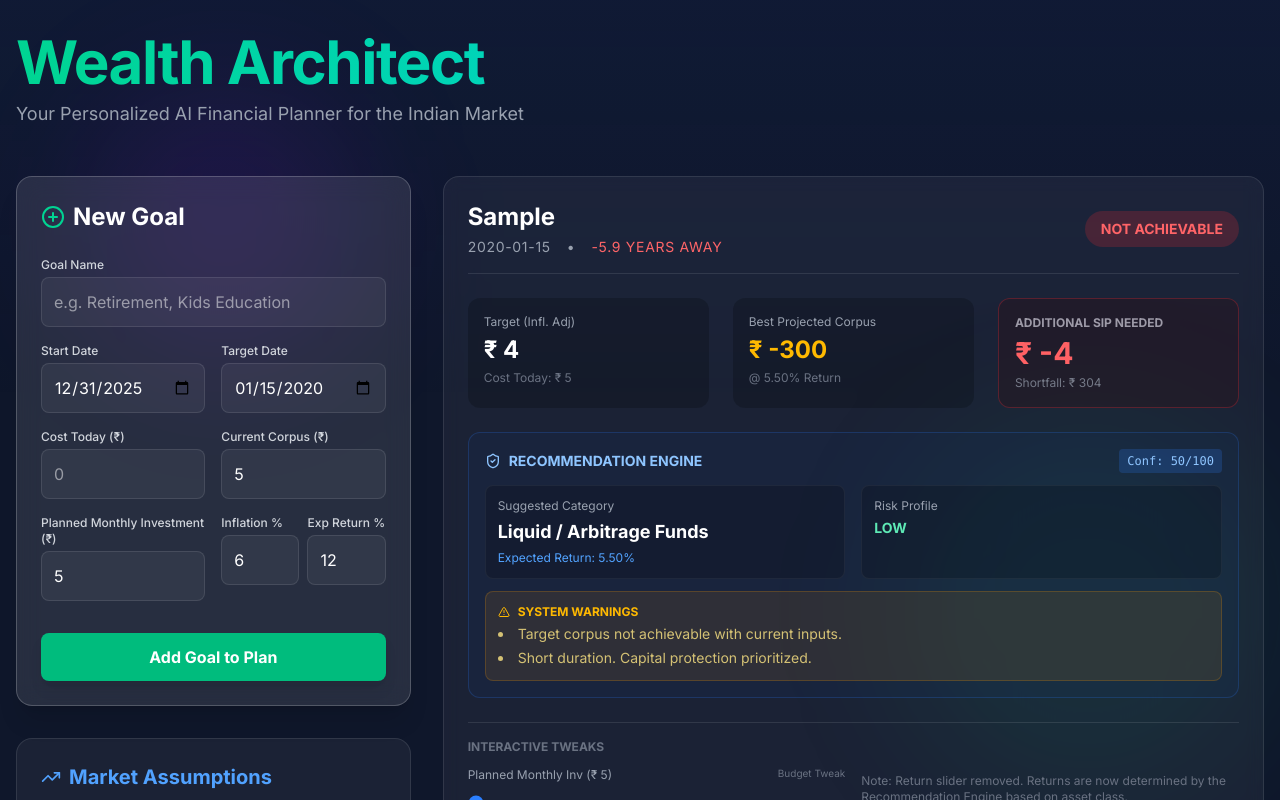
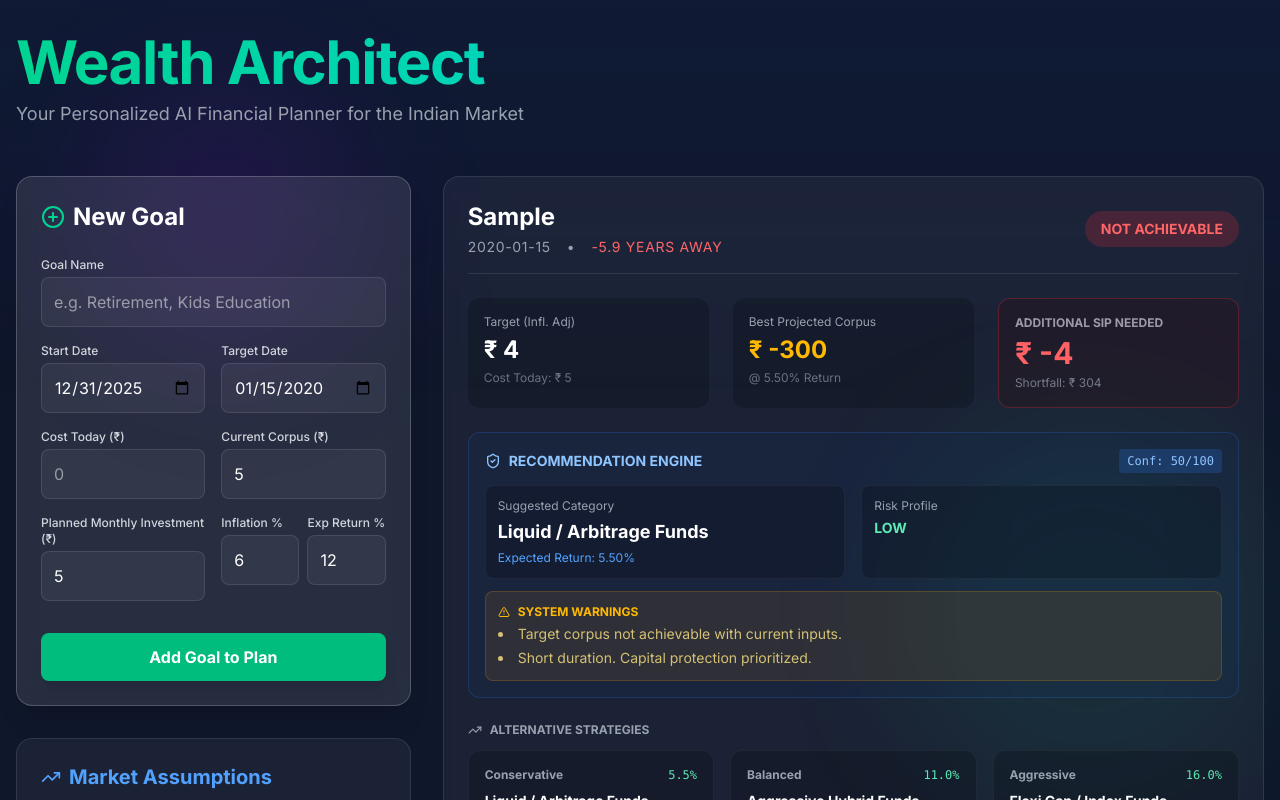
Before and after one commit to SurajKande/Wealth-Architect, a React (Vite) app: page / in a window 1280 px wide. Both pictures are taken after typing "Sample", "2020-01-15", "5", "5", "5" into the empty fields and a click on the button "Add Goal to Plan". Shown: the top 800 px of the page. Built offline with nearby package versions, Linux system fonts and the light colour scheme; no server answers.

Commit message:
added alternative strategies

```diff
--- a/src/App.jsx
+++ b/src/App.jsx
@@ -157,6 +157,36 @@ function App() {
                       </div>
                     </div>
 
+                    {/* Alternative Strategies */}
+                    <div className="mb-6">
+                      <h4 className="flex items-center gap-2 text-gray-400 font-bold text-xs uppercase mb-3">
+                        <TrendingUp size={14} /> Alternative Strategies
+                      </h4>
+                      <div className="grid grid-cols-1 md:grid-cols-3 gap-4">
+                        {insight.alternativeScenarios.map((scenario, index) => {
+                          const extraSip = Math.ceil(scenario.requiredSip);
+                          const isBest = scenario.category.id === rec.category.id;
+
+                          return (
+                            <div key={index} className={`p-4 rounded-xl border ${isBest ? 'bg-blue-500/10 border-blue-500/40 ring-1 ring-blue-500' : 'bg-black/20 border-white/5'}`}>
+                              <div className="flex justify-between items-start mb-2">
+                                <span className="text-xs font-bold text-gray-400">{scenario.type}</span>
+                                <span className="text-xs font-mono text-emerald-300">{scenario.rate.toFixed(1)}%</span>
+                              </div>
+                              <div className="text-sm font-bold text-white mb-1 truncate">{scenario.category.name}</div>
+
+                              <div className="mt-3 pt-3 border-t border-white/5">
+                                <div className="text-[10px] text-gray-500 uppercase">Extra SIP Needed</div>
+                                <div className={`text-lg font-bold ${extraSip > 0 ? 'text-white' : 'text-emerald-400'}`}>
+                                  {extraSip > 0 ? formatCurrency(extraSip) : 'None'}
+                                </div>
+                              </div>
+                            </div>
+                          );
+                        })}
+                      </div>
+                    </div>
+
                     {/* Tweaks Section */}
                     <div className="border-t border-white/10 pt-4">
                       <div className="text-xs font-bold text-gray-500 uppercase mb-3 text-center md:text-left">Interactive Tweaks</div>
@@ -184,8 +214,8 @@ function App() {
             )}
           </div>
         </div>
-      </div>
-    </div>
+      </div >
+    </div >
   );
 }
 
--- a/src/hooks/useFinancialAdvisor.js
+++ b/src/hooks/useFinancialAdvisor.js
@@ -125,6 +125,19 @@ export const useFinancialAdvisor = (goals) => {
                 warnings.push("Short duration. Capital protection prioritized.");
             }
 
+            // Select Specific Scenarios for "What-If" Analysis
+            const scenarios = {
+                conservative: recommendations.find(r => r.category.id === 'liquid'),
+                balanced: recommendations.find(r => r.category.id === 'agg_hybrid'),
+                aggressive: recommendations.find(r => r.category.id === 'flexi_cap')
+            };
+
+            const alternativeScenarios = [
+                { type: 'Conservative', ...scenarios.conservative },
+                { type: 'Balanced', ...scenarios.balanced },
+                { type: 'Aggressive', ...scenarios.aggressive }
+            ].filter(s => s.category); // Filter out if any category is missing
+
             // Construct Final Insight Object
             return {
                 id,
@@ -147,6 +160,8 @@ export const useFinancialAdvisor = (goals) => {
                     confidenceScore: primaryRec.confidence
                 },
 
+                alternativeScenarios, // New: Exposed for UI
+
                 // For UI Display
                 suggestions: warnings,
                 bestCorpus: bestCorpus, // To show "Best Possible"
```
